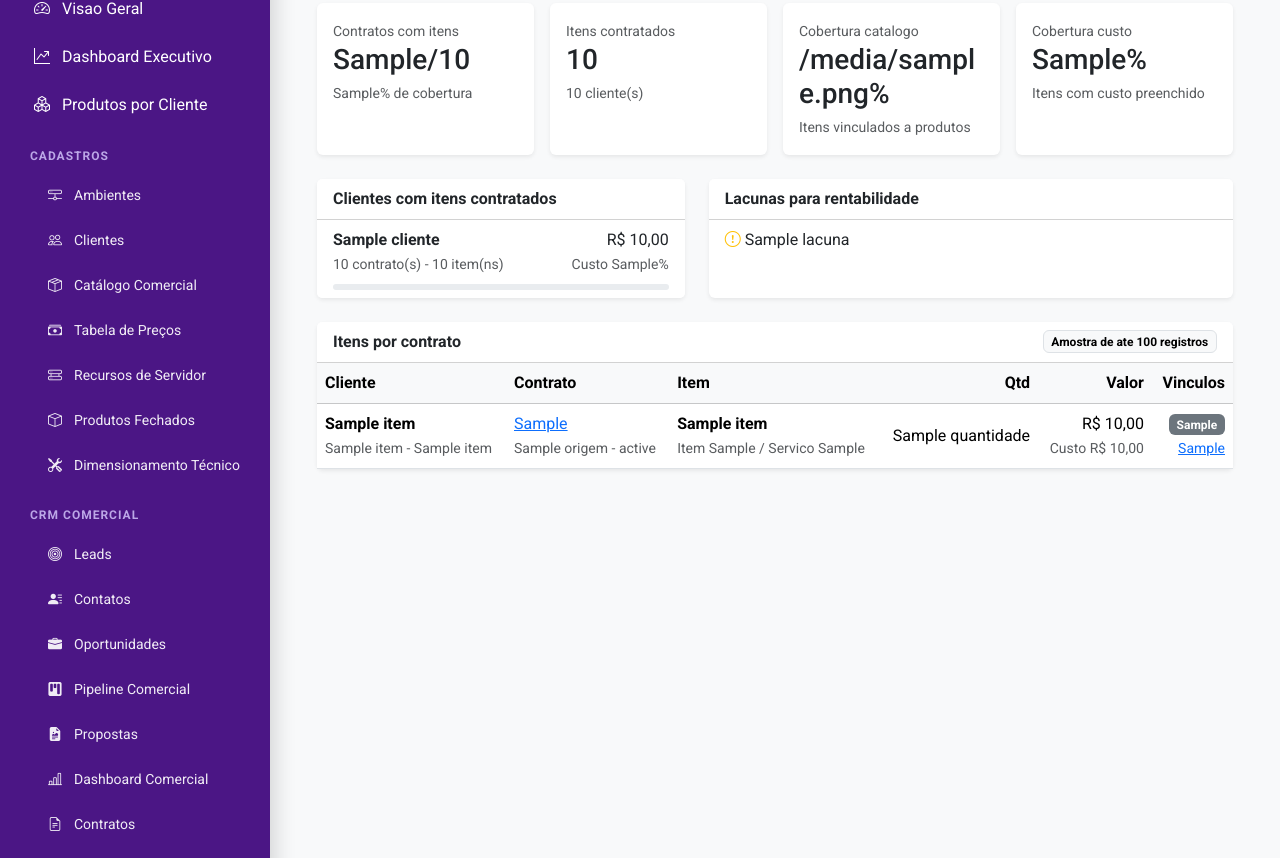
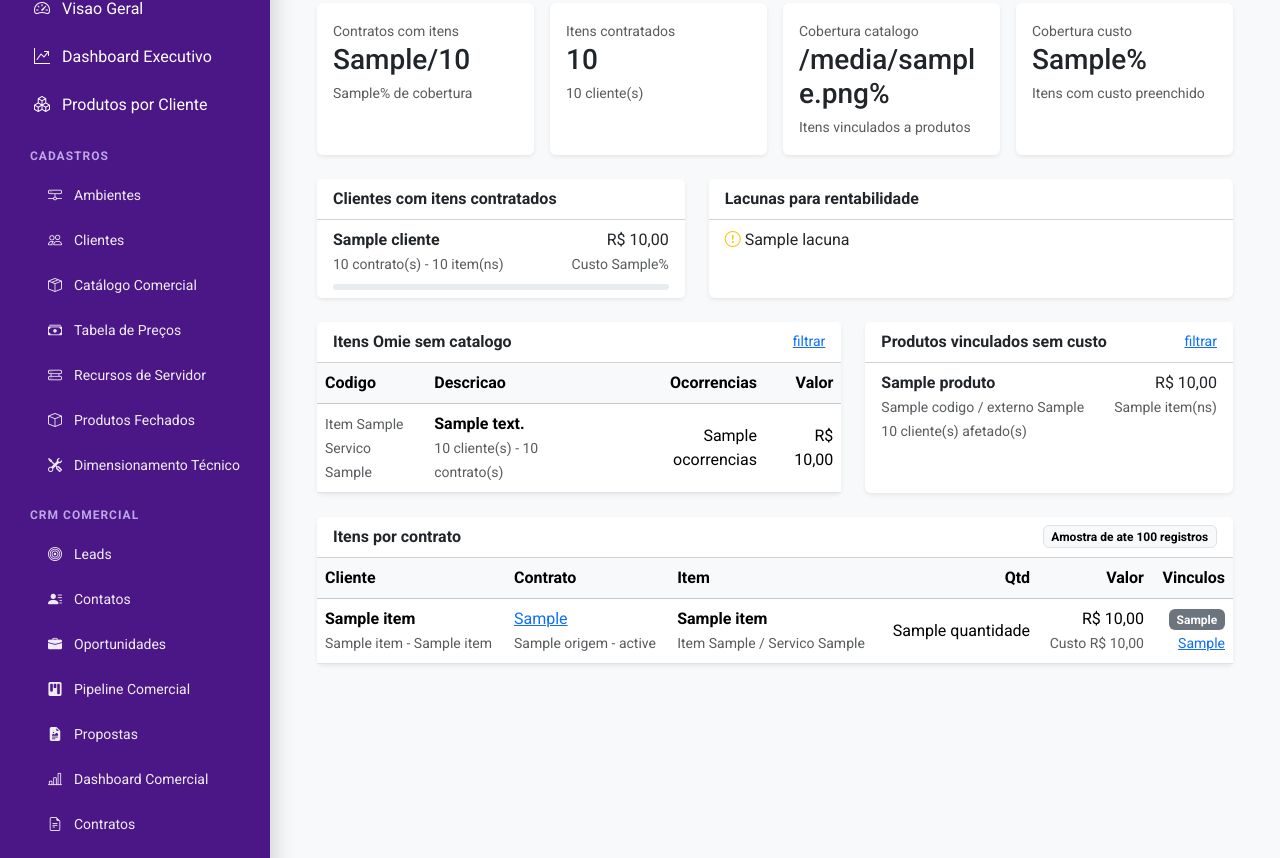
Before and after one commit to jeanzangerolimo21/o3cloud-manager, a Flask app: template app/templates/dashboards/produtos_clientes.html in a window 1280 px wide. Shown: the part 407-1265 px from the top of the page. Run offline with Flask 3, Linux system fonts and the light colour scheme; the template is opened without the code that fills it: most values are stand-ins (such as "Sample title", 1, 10 or a date in 2020).

Commit message:
feat: mapear saneamento de catalogo e custos

```diff
--- a/app/templates/dashboards/produtos_clientes.html
+++ b/app/templates/dashboards/produtos_clientes.html
@@ -117,6 +117,68 @@
         </div>
     </div>
 
+    <div class="row g-4 mb-4">
+        <div class="col-xl-7">
+            <div class="card border-0 shadow-sm h-100">
+                <div class="card-header bg-white d-flex justify-content-between align-items-center">
+                    <strong>Itens Omie sem catalogo</strong>
+                    <a class="small" href="{{ url_for('financeiro.produtos_clientes', situacao='sem_catalogo') }}">filtrar</a>
+                </div>
+                <div class="table-responsive">
+                    <table class="table align-middle mb-0">
+                        <thead class="table-light">
+                            <tr>
+                                <th>Codigo</th>
+                                <th>Descricao</th>
+                                <th class="text-end">Ocorrencias</th>
+                                <th class="text-end">Valor</th>
+                            </tr>
+                        </thead>
+                        <tbody>
+                            {% for pendencia in dashboard.itens_sem_catalogo %}
+                                <tr>
+                                    <td><small class="text-muted">Item {{ pendencia.codigo_item or '-' }}<br>Servico {{ pendencia.codigo_servico or '-' }}</small></td>
+                                    <td><strong>{{ pendencia.descricao }}</strong><br><small class="text-muted">{{ pendencia.clientes_total }} cliente(s) - {{ pendencia.contratos_total }} contrato(s)</small></td>
+                                    <td class="text-end">{{ pendencia.ocorrencias or 0 }}</td>
+                                    <td class="text-end">{{ pendencia.valor_total_itens|moeda }}</td>
+                                </tr>
+                            {% else %}
+                                <tr><td colspan="4" class="text-muted">Nenhum item sem catalogo para os filtros selecionados.</td></tr>
+                            {% endfor %}
+                        </tbody>
+                    </table>
+                </div>
+            </div>
+        </div>
+        <div class="col-xl-5">
+            <div class="card border-0 shadow-sm h-100">
+                <div class="card-header bg-white d-flex justify-content-between align-items-center">
+                    <strong>Produtos vinculados sem custo</strong>
+                    <a class="small" href="{{ url_for('financeiro.produtos_clientes', situacao='sem_custo') }}">filtrar</a>
+                </div>
+                <div class="list-group list-group-flush">
+                    {% for produto in dashboard.produtos_sem_custo %}
+                        <div class="list-group-item">
+                            <div class="d-flex justify-content-between gap-3">
+                                <div>
+                                    <strong>{{ produto.nome }}</strong><br>
+                                    <small class="text-muted">{{ produto.codigo or '-' }} / externo {{ produto.codigo_externo or '-' }}</small>
+                                </div>
+                                <div class="text-end">
+                                    <span>{{ produto.valor_total_itens|moeda }}</span><br>
+                                    <small class="text-muted">{{ produto.itens_vinculados or 0 }} item(ns)</small>
+                                </div>
+                            </div>
+                            <small class="text-muted">{{ produto.clientes_total or 0 }} cliente(s) afetado(s)</small>
+                        </div>
+                    {% else %}
+                        <div class="list-group-item text-muted">Nenhum produto vinculado sem custo para os filtros selecionados.</div>
+                    {% endfor %}
+                </div>
+            </div>
+        </div>
+    </div>
+
     <div class="card border-0 shadow-sm">
         <div class="card-header bg-white d-flex justify-content-between align-items-center">
             <strong>Itens por contrato</strong>
```
Also changed, not shown: app/financeiro/repository.py (+55 -0 lines), docs/CHANGELOG.md, 1 other file.
